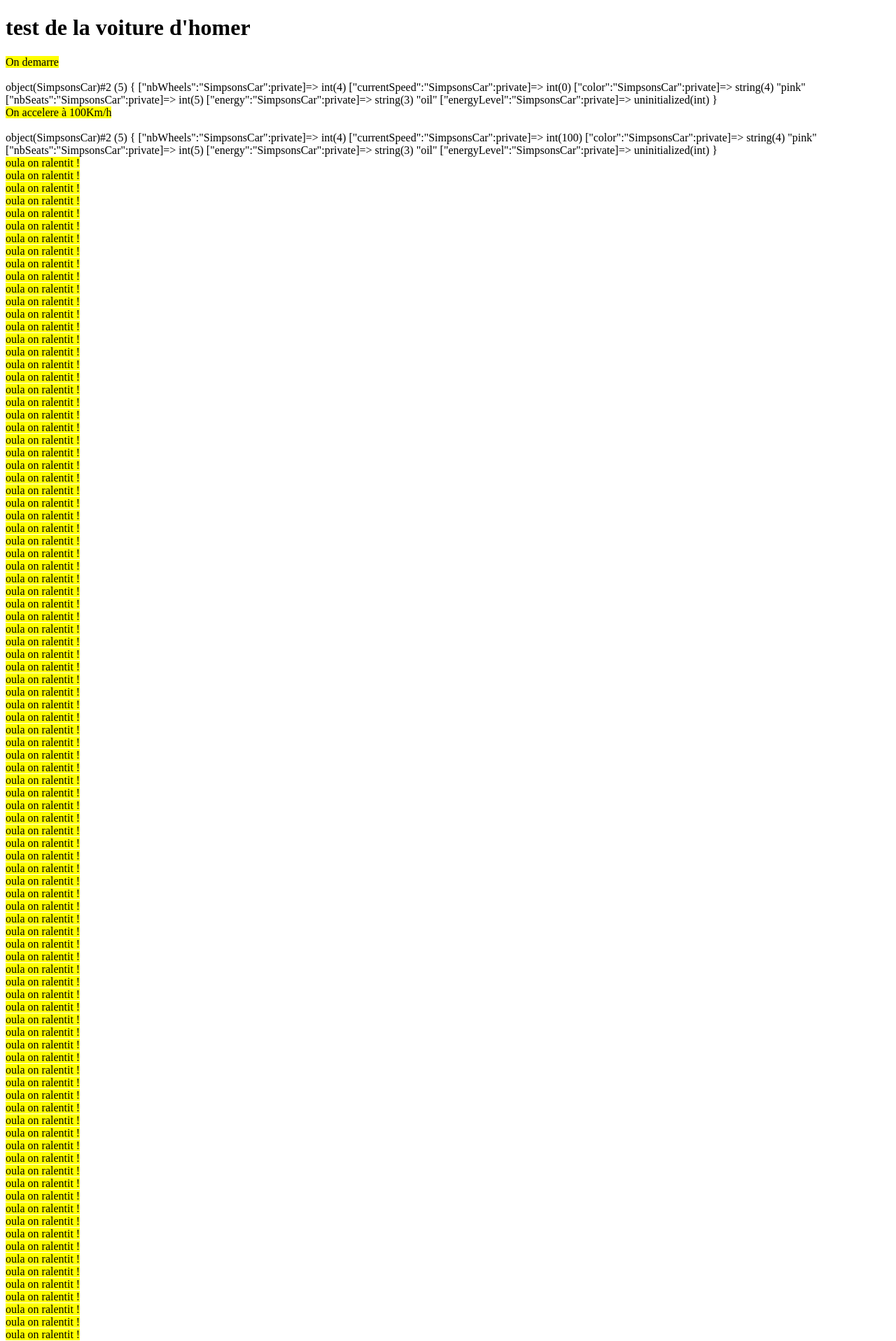
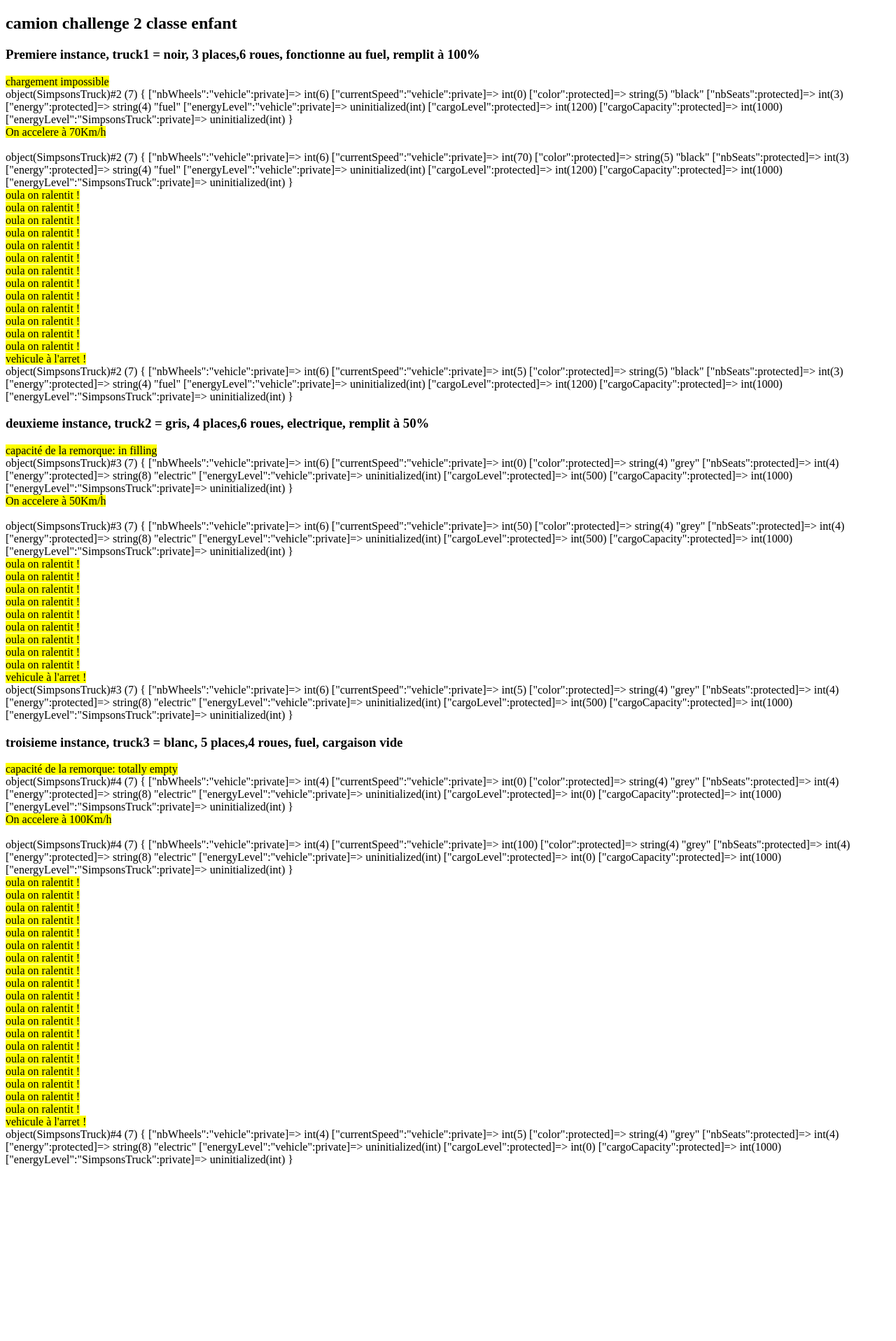
Before and after one commit to ChroniCODER/POOchallenge-1, a PHP site: page / in a window 1280 px wide. Shown: the top 1916 px of the page at 70% size. After the commit the page ends 1666 px from the top, so only its background shows below. Run offline with PHP 8.4, Linux system fonts and the light colour scheme.

Commit message:
ajout du code du challenge 2, classe enfant TRUCK avec test fonctionnel en index

```diff
--- a/SimpsonsBike.class.php
+++ b/SimpsonsBike.class.php
@@ -1,111 +1,10 @@
 
 <?php
-class SimpsonsBike{
 
-	private int $nbWheels;
-	private int $currentSpeed;
-	private string $color;
-	private int $nbSeats;
-	private string $energy;
-	private int $energyLevel;
+require_once 'vehicle.class.php';
 
-	//constructor
+class SimpsonsBike extends Vehicle{
 
-public function __construct(string $color, INT $nbSeats, string $energy){
-	$this->color = $color;
-	$this->nbSeats = $nbSeats;
-	$this->energy = $energy;
-}
-	//methods
-public function start(): string{
-	$this->currentSpeed = 0;
-	$screen = '<mark>' . "On demarre" . '</mark>';
-	return $screen . "<br>";
 
 }
-
-public function bikeForward(): string{
-
-	$this->currentSpeed = 20 ;
-	return '<mark>' . "On accelere à " . $this->currentSpeed . "Km/h" . '</mark>' . "<br>";
-
-}
-
-public function brake(): string{
-	$show = " ";
-	while ($this->currentSpeed > 0) {
-		$this->currentSpeed--;
-		$show .= '<mark>' . "oula on ralentit !" . '</mark>' . "<br>";
-
-		}
-		$show .= '<mark>' . "vehicule à l'arret !" . '</mark>';
-		return $show;
-}
-
-/* public function brake(): string
-{
-   $sentence = "";
-   while ($this->currentSpeed > 0) {
-       $this->currentSpeed--;
-       $sentence .= "Brake !!!";
-   }
-   $sentence .= "I'm stopped !";
-   return $sentence;
-} */
-
-	//getters
-
-public function getNbWheels(): INT{
-	return $this->nbWheels;
-}
-
-public function getCurrentSpeed(){
-	return $this->currentSpeed;
-}
-
-public function getColor(){
-	return $this->color;
-}
-
-public function getNbSeats(){
-	return $this->nbSeats;
-}
-
-public function getEnergy(){
-	return $this->energy;
-}
-
-public function getEnergyLevel(){
-	return $this->energyLevel;
-}
-
-		//SETTERS
-
-public function setNbWheels(INT $new_nbWheels){
-	$this->nbWheels = $new_nbWheels;
-}
-public function setCurrentSpeed(INT $new_currentSpeed){
-	$this->currentSpeed = $new_currentSpeed;
-}
-public function setColor(STRING $new_color){
-	$this->color = $new_color;
-}
-public function setNbSeats(INT $new_nbSeats){
-	$this->nbSeats = $new_nbSeats;
-}
-
-public function setEnergy(STRING $new_energy){
-	$this->energy = $new_energy;
-}
-
-public function setEnergyLevel(INT $new_energyLevel){
-	$this->energyLevel = $new_energyLevel;
-}
-
-
-/* public function dump()
-{
-	var_dump($this);
-} */
-}
 ?>
--- a/SimpsonsCar.class.php
+++ b/SimpsonsCar.class.php
@@ -1,98 +1,43 @@
+<?php
 
-<?php
-class SimpsonsCar{
+require_once 'vehicle.class.php';
 
-	private int $nbWheels;
-	private int $currentSpeed;
-	private string $color;
-	private int $nbSeats;
-	private string $energy;
+class SimpsonsCar extends Vehicle{
+
+    public const ALLOWED_ENERGIES = [
+        'fuel',
+        'electric',
+        'manual',
+    ];
+
+    protected string $energy;
     private int $energyLevel;
 
-	//constructor
-
-public function __construct(string $color, INT $nbSeats, string $energy){
+    public function __construct(string $color, int $nbSeats, string $energy)
+    {
         $this->color = $color;
         $this->nbSeats = $nbSeats;
         $this->energy = $energy;
     }
-	//methods
-public function start(): string{
-	$this->currentSpeed = 0;
-	$screen = '<mark>' . "On demarre" . '</mark>';
-	return $screen . "<br>";
 
-}
-
-public function carForward(): string{
-
-	$this->currentSpeed = 100 ;
-	return '<mark>' . "On accelere à " . $this->currentSpeed . "Km/h" . '</mark>' . "<br>";
-
-}
-
-public function brake(): string{
-	$show = " ";
-	while ($this->currentSpeed > 0) {
-		$this->currentSpeed--;
-		$show .= '<mark>' . "oula on ralentit !" . '</mark>' . "<br>";
-
-		}
-		$show .= '<mark>' . "vehicule à l'arret !" . '</mark>';
-		return $show;
-}
-
-public function getNbWheels(): INT{
-	return $this->nbWheels;
-}
-
-public function getCurrentSpeed(){
-	return $this->currentSpeed;
-}
-
-public function getColor(){
-	return $this->color;
-}
-
-public function getNbSeats(){
-	return $this->nbSeats;
-}
-
-public function getEnergy(){
+    public function getEnergy(): string
+    {
         return $this->energy;
     }
-
-public function getEnergyLevel(){
+    public function setEnergy(string $energy): SimpsonsCar
+    {
+        if (in_array($energy, self::ALLOWED_ENERGIES)) {
+            $this->energy = $energy;
+           }
+    return $this;
+    }
+    public function getEnergyLevel(): int
+    {
         return $this->energyLevel;
     }
-
-		//SETTERS
-
-public function setNbWheels(INT $new_nbWheels){
-	$this->nbWheels = $new_nbWheels;
+    public function setEnergyLevel(int $energyLevel): void
+    {
+        $this->energyLevel = $energyLevel;
     }
-public function setCurrentSpeed(INT $new_currentSpeed){
-	$this->currentSpeed = $new_currentSpeed;
-}
-public function setColor(STRING $new_color){
-	$this->color = $new_color;
-}
-public function setNbSeats(INT $new_nbSeats){
-	$this->nbSeats = $new_nbSeats;
-}
-
-public function setEnergy(STRING $new_energy){
-	$this->energy = $new_energy;
-}
-
-public function setEnergyLevel(INT $new_energyLevel){
-	$this->energyLevel = $new_energyLevel;
-}
-
-
-/* public function dump()
-{
-	var_dump($this);
-} */
 }
 ?>
--- /dev/null
+++ b/SimpsonsTruck.class.php
@@ -0,0 +1,84 @@
+
+<?php
+
+require_once 'vehicle.class.php';
+
+class SimpsonsTruck extends Vehicle{
+
+	public const ALLOWED_ENERGIES = ['fuel', 'electric', 'manual'];
+
+	protected string $energy;
+	private int $energyLevel;
+	protected int $cargoLevel = 0;
+	protected int $cargoCapacity = 1000;
+
+	public function __construct(string $color, int $nbSeats, string $energy, int $cargoLevel)
+	{
+		$this->color = $color;
+		$this->nbSeats = $nbSeats;
+		$this->energy = $energy;
+		$this->cargoLevel = $cargoLevel;
+	}
+
+	//GET
+
+	public function getCargoCapacity(): INT
+	{
+		return $this->cargoCapacity;
+	}
+
+	public function getCargoLevel(): string{
+		$level = " ";
+		if ($this->cargoLevel === 0 ){
+			$level = '<mark>' . 'capacité de la remorque: totally empty' . '</mark>';
+		} else if ($this->cargoLevel < $this->cargoCapacity){
+			$level = '<mark>' . 'capacité de la remorque: in filling' . '</mark>';
+		} else if ($this->cargoLevel > $this->cargoCapacity){
+			$level = '<mark>' . 'chargement impossible' . '</mark>';
+		} else {
+			$level = '<mark>' . 'capacité de la remorque: full' . '</mark>';
+		}
+		return $level;
+	}
+
+	public function getEnergy(): string
+	{
+		return $this->energy;
+	}
+
+	public function getEnergyLevel(): int
+	{
+		return $this->energyLevel;
+	}
+
+
+	//SET
+
+	public function setEnergy(string $energy): SimpsonsTruck
+	{
+		if (in_array($energy, self::ALLOWED_ENERGIES)) {
+			$this->energy = $energy;
+		   }
+	return $this;
+	}
+
+	public function setEnergyLevel(int $energyLevel): void
+	{
+		$this->energyLevel = $energyLevel;
+	}
+
+	public function setCargoCapacity(int $cargoCapacity): void
+	{
+		$this->cargoCapacity = $cargoCapacity;
+	}
+
+	public function setCargoLevel(int $cargoLevel): void
+	{
+		if($cargoLevel >= 0){
+			$this->cargoLevel = $cargoLevel;
+		}
+	}
+
+
+}
+?>
--- /dev/null
+++ b/Vehicle.class.php
@@ -0,0 +1,105 @@
+<?php
+
+class vehicle{
+	private int $nbWheels;
+	private int $currentSpeed;
+	protected string $color;
+	protected int $nbSeats;
+	protected string $energy;
+	private int $energyLevel;
+	protected int $cargoLevel;
+	protected int $cargoCapacity;
+
+
+	//constructor
+
+public function __construct(string $color, INT $nbSeats, string $energy, INT $cargoCapacity){
+	$this->color = $color;
+	$this->nbSeats = $nbSeats;
+	$this->energy = $energy;
+	$this->cargoCapacity = $cargoCapacity;
+}
+
+//methods
+
+public function start(): string{
+	$this->currentSpeed = 0;
+	$screen = '<mark>' . "On demarre" . '</mark>';
+	return $screen . "<br>";
+
+}
+
+//forward
+
+public function Forward($currentSpeed): string{
+
+	$this->currentSpeed = $currentSpeed ;
+	return '<mark>' . "On accelere à " . $this->currentSpeed . "Km/h" . '</mark>' . "<br>";
+
+}
+
+
+public function brake(): string{
+	$show = " ";
+	while ($this->currentSpeed > 5) {
+		$this->currentSpeed-=5;
+		$show .= '<mark>' . "oula on ralentit !" . '</mark>' . "<br>";
+
+		}
+		$show .= '<mark>' . "vehicule à l'arret !" . '</mark>';
+		return $show;
+}
+
+	//GETTERS
+
+public function getNbWheels(): INT{
+	return $this->nbWheels;
+}
+
+public function getCurrentSpeed(){
+	return $this->currentSpeed;
+}
+
+public function getColor(){
+	return $this->color;
+}
+
+public function getNbSeats(){
+	return $this->nbSeats;
+}
+
+public function getEnergy(){
+	return $this->energy;
+}
+
+public function getEnergyLevel(){
+	return $this->energyLevel;
+}
+
+		//SETTERS
+
+public function setNbWheels(INT $new_nbWheels){
+	$this->nbWheels = $new_nbWheels;
+}
+public function setCurrentSpeed(INT $new_currentSpeed){
+	$this->currentSpeed = $new_currentSpeed;
+}
+public function setColor(STRING $new_color){
+	$this->color = $new_color;
+}
+public function setNbSeats(INT $new_nbSeats){
+	$this->nbSeats = $new_nbSeats;
+}
+
+/* public function setEnergy(STRING $new_energy){
+	$this->energy = $new_energy;
+}
+ */
+public function setEnergyLevel(INT $new_energyLevel){
+	$this->energyLevel = $new_energyLevel;
+}
+
+}
+
+
+?>
--- a/index.php
+++ b/index.php
@@ -8,12 +8,80 @@
 </head>
 <body>
 
+<h2> camion challenge 2 classe enfant </h2>
+
+<h3>Premiere instance, truck1 = noir, 3 places,6 roues, fonctionne au fuel, remplit à 100%</h3>
+
+<?php
+	require 'SimpsonsTruck.class.php';
+
+	$truck1 = new SimpsonsTruck('black', 3, 'fuel', 1200);
+	$truck1->setNbWheels(6);
+	$truck1->setCurrentSpeed(0);
+
+	echo $truck1->getCargoLevel();
+	echo "<br>";
+	var_dump($truck1);
+	echo "<br>";
+	echo $truck1->Forward(70);
+	echo "<br>";
+	var_dump($truck1);
+	echo "<br>";
+	echo $truck1->brake();
+	echo "<br>";
+	var_dump($truck1);
+?>
+
+<h3>deuxieme instance, truck2 = gris, 4 places,6 roues, electrique, remplit à 50%</h3>
+
+<?php
+
+	$truck2 = new SimpsonsTruck('grey', 4, 'electric', 500);
+	$truck2->setNbWheels(6);
+	$truck2->setCurrentSpeed(0);
+
+	echo $truck2->getCargoLevel();
+	echo "<br>";
+	var_dump($truck2);
+	echo "<br>";
+	echo $truck2->Forward(50);
+	echo "<br>";
+	var_dump($truck2);
+	echo "<br>";
+	echo $truck2->brake();
+	echo "<br>";
+	var_dump($truck2);
+?>
+
+<h3>troisieme instance, truck3 = blanc, 5 places,4 roues, fuel, cargaison vide</h3>
+
+<?php
+
+	$truck3 = new SimpsonsTruck('grey', 4, 'electric', 0);
+	$truck3->setNbWheels(4);
+	$truck3->setCurrentSpeed(0);
+
+	echo $truck3->getCargoLevel();
+	echo "<br>";
+	var_dump($truck3);
+	echo "<br>";
+	echo $truck3->Forward(100);
+	echo "<br>";
+	var_dump($truck3);
+	echo "<br>";
+	echo $truck3->brake();
+	echo "<br>";
+	var_dump($truck3);
+die;
+?>
+
+
 <h1>test de la voiture d'homer</h1>
 
 <?php
 	require 'SimpsonsCar.class.php';
 
-	$homerCar = new SimpsonsCar('pink', 5, 'oil');
+	$homerCar = new SimpsonsCar('pink', 5, 'oil', 50);
 	$homerCar->setNbWheels(4);
 	$homerCar->setCurrentSpeed(0);
 
@@ -21,7 +89,7 @@
 	echo "<br>";
 	var_dump($homerCar);
 	echo "<br>";
-	echo $homerCar->carForward();
+	echo $homerCar->Forward(100);
 	echo "<br>";
 	var_dump($homerCar);
 	echo "<br>";
@@ -35,9 +103,10 @@
 <h1> Test du velo de bart</h1>
 
 <?php
+
 	require 'SimpsonsBike.class.php';
 
-	$BartBike = new SimpsonsBike('red', 1, 'manual');
+	$BartBike = new SimpsonsBike('red', 1, 'manual', 1000);
 	$BartBike->setNbWheels(2);
 	$BartBike->setCurrentSpeed(0);
 
@@ -45,7 +114,7 @@
 	echo "<br>";
 	var_dump($BartBike);
 	echo "<br>";
-	echo $BartBike->bikeForward();
+	echo $BartBike->Forward(20);
 	echo "<br>";
 	var_dump($BartBike);
 	echo "<br>";
@@ -60,7 +129,7 @@
 
 <?php
 
-	$krustyCar = new SimpsonsCar('grey', 2, 'oil');
+	$krustyCar = new SimpsonsCar('grey', 2, 'oil', 30);
 	$krustyCar->setNbWheels(4);
 	$krustyCar->setCurrentSpeed(0);
 
@@ -68,7 +137,7 @@
 	echo "<br>";
 	var_dump($krustyCar);
 	echo "<br>";
-	echo $krustyCar->carForward();
+	echo $krustyCar->Forward(150);
 	echo "<br>";
 	var_dump($krustyCar);
 	echo "<br>";
```
Lines whose indentation alone changed are shown as unchanged.
